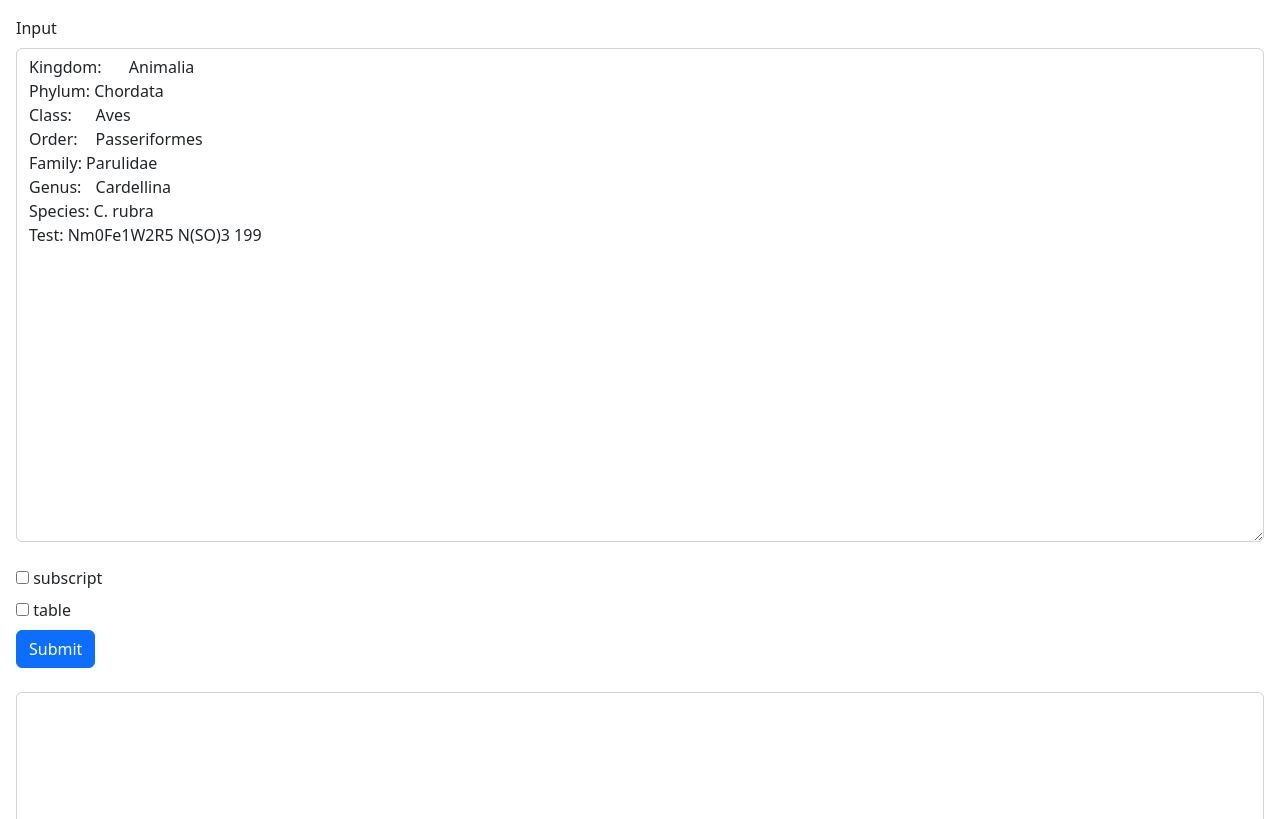
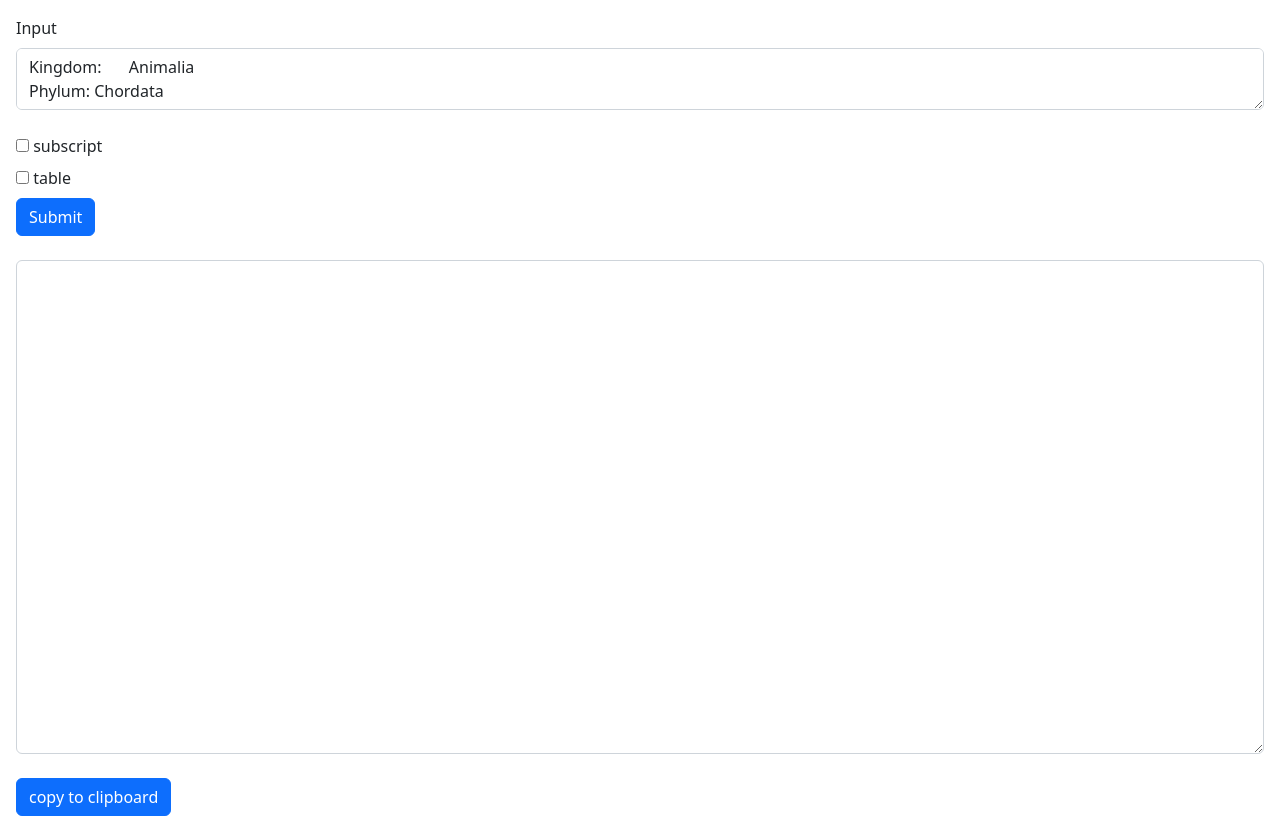
Before and after one commit to amol10/jsub, a website: page subs.html in a window 1280 px wide. Shown: the top 819 px of the page. Drawn offline with nearby package versions, Linux system fonts and the light colour scheme.

Commit message:
incomplete, trying to code 2 separate css style sets

```diff
--- /dev/null
+++ b/styles.js
@@ -0,0 +1,9 @@
+var apply_css = function(element, name) {
+	//jQuery("#" + element).addClass(name);
+	jQuery("div").addClass(name);
+};
+
+$(document).ready(() => {
+	console.log("document ready");
+	apply_css('input_text', 'w-80 h-30');
+});
--- a/subs.html
+++ b/subs.html
@@ -4,14 +4,16 @@
         <script src="https://code.jquery.com/jquery-3.6.1.min.js" integrity="sha256-o88AwQnZB+VDvE9tvIXrMQaPlFFSUTR+nldQm1LuPXQ=" crossorigin="anonymous"></script>
 	<script src="https://cdn.jsdelivr.net/npm/marked/marked.min.js"></script>
 	<script src="https://cdn.jsdelivr.net/npm/showdown@2.0/dist/showdown.min.js"></script>
-	    <link rel="stylesheet" href="https://cdn.jsdelivr.net/npm/bootstrap@5.2.0/dist/css/bootstrap.min.css" integrity="sha384-gH2yIJqKdNHPEq0n4Mqa/HGKIhSkIHeL5AyhkYV8i59U5AR6csBvApHHNl/vI1Bx" crossorigin="anonymous">
+        <script src="styles.js"></script>
+
+	<link rel="stylesheet" href="https://cdn.jsdelivr.net/npm/bootstrap@5.2.0/dist/css/bootstrap.min.css" integrity="sha384-gH2yIJqKdNHPEq0n4Mqa/HGKIhSkIHeL5AyhkYV8i59U5AR6csBvApHHNl/vI1Bx" crossorigin="anonymous">
     </head>
     <body>
 	<div class="p-3">
 		<form id="input_form">
 		    <label for="input_text" class="form-label">Input</label>
 		    <br>
-		    <textarea id="input_text" rows="20" cols="60" class="form-control w-80 h-30"></textarea>
+		    <textarea id="input_text" class="form-control"></textarea>
 		    <br>
 		    <input type="checkbox" id="subscript" value=""></input>
 		    <label for="subscript" class="form-label">subscript</label>
```
Also changed, not shown: sub.js (+2 -12 lines).
